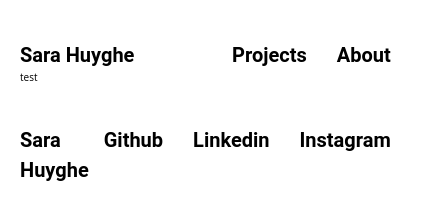
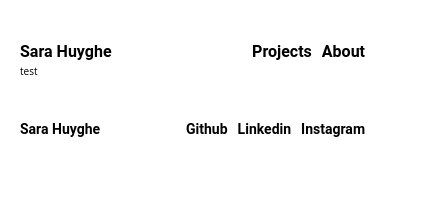
Before and after one commit to sarahuyghe/gatsby-contentful-portfolio, a Gatsby site: page /blog in a window 390 px wide. Shown: the whole page, 426 px wide, since content can reach past the window. Built offline with nearby package versions, Linux system fonts and the light colour scheme; Gatsby itself is replaced by a stand-in of ours.

Commit message:
fixed overflow on mobile

```diff
--- a/src/components/header.module.scss
+++ b/src/components/header.module.scss
@@ -18,8 +18,12 @@ header {
   justify-content: space-between;
   margin-top: 40px;
   font-family: Roboto, sans-serif;
-  font-size: 2rem;
+  font-size: 1.6rem;
   font-weight: 700;
+
+  @media only screen and (min-width: 768px) {
+    font-size: 2rem;
+  }
 
   .header_logo {
     a {
@@ -50,7 +54,11 @@ header {
     }
 
     li {
-      margin: 0 15px;
+      margin: 0 5px;
+
+      @media only screen and (min-width: 768px) {
+        margin: 0 15px;
+      }
     }
   }
 
--- a/src/styles/index.scss
+++ b/src/styles/index.scss
@@ -27,8 +27,11 @@ footer {
   justify-content: space-between;
   margin-top: 40px;
   font-family: Roboto, sans-serif;
-  font-size: 2rem;
+  font-size: 1.4rem;
   font-weight: 700;
+  @media only screen and (min-width: 768px) {
+    font-size: 2rem;
+  }
 
   a {
     text-decoration: none;
@@ -48,7 +51,11 @@ footer {
     }
 
     li {
-      margin: 0 15px;
+      margin: 0 5px;
+
+      @media only screen and (min-width: 768px) {
+        margin: 0 15px;
+      }
     }
   }
 }
```
